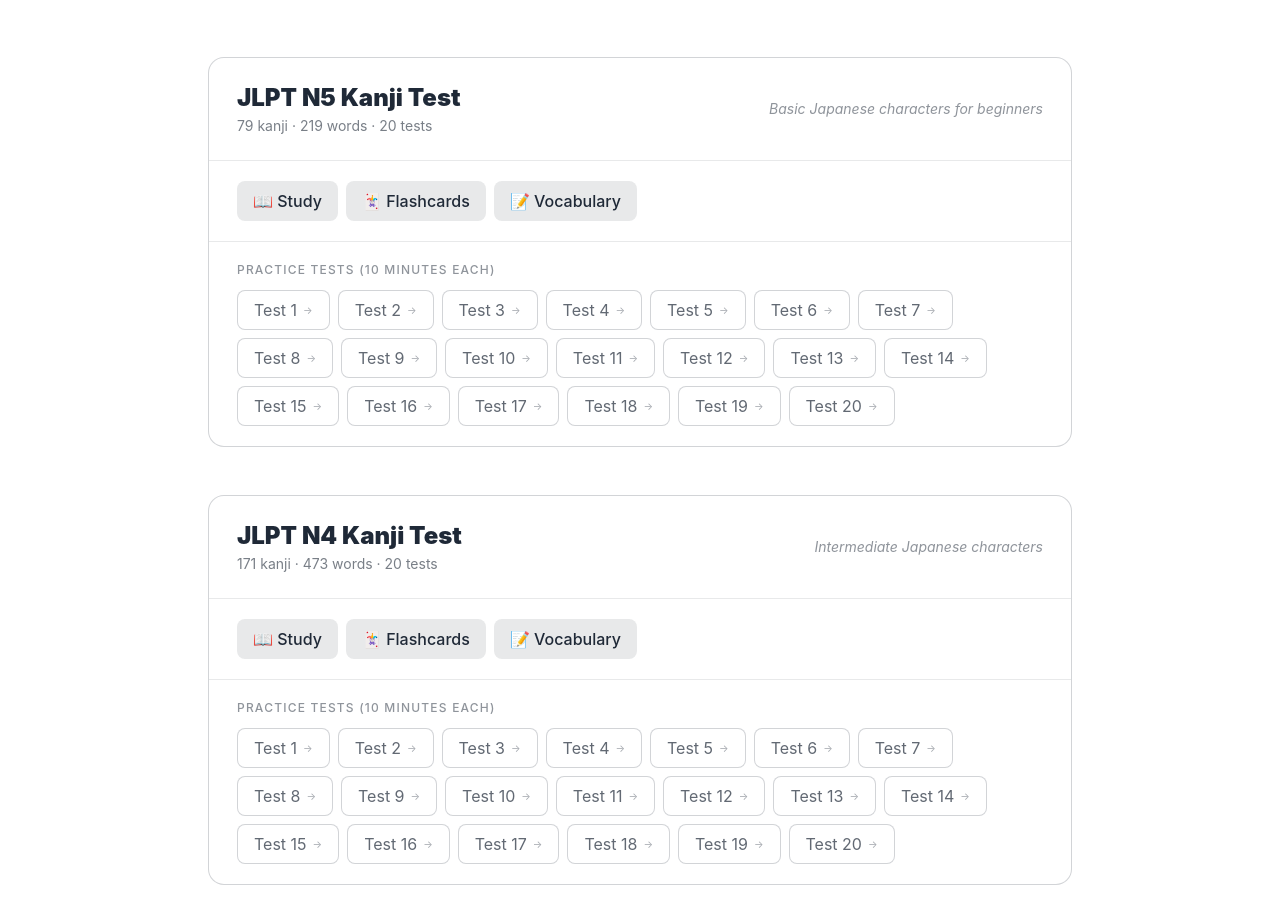
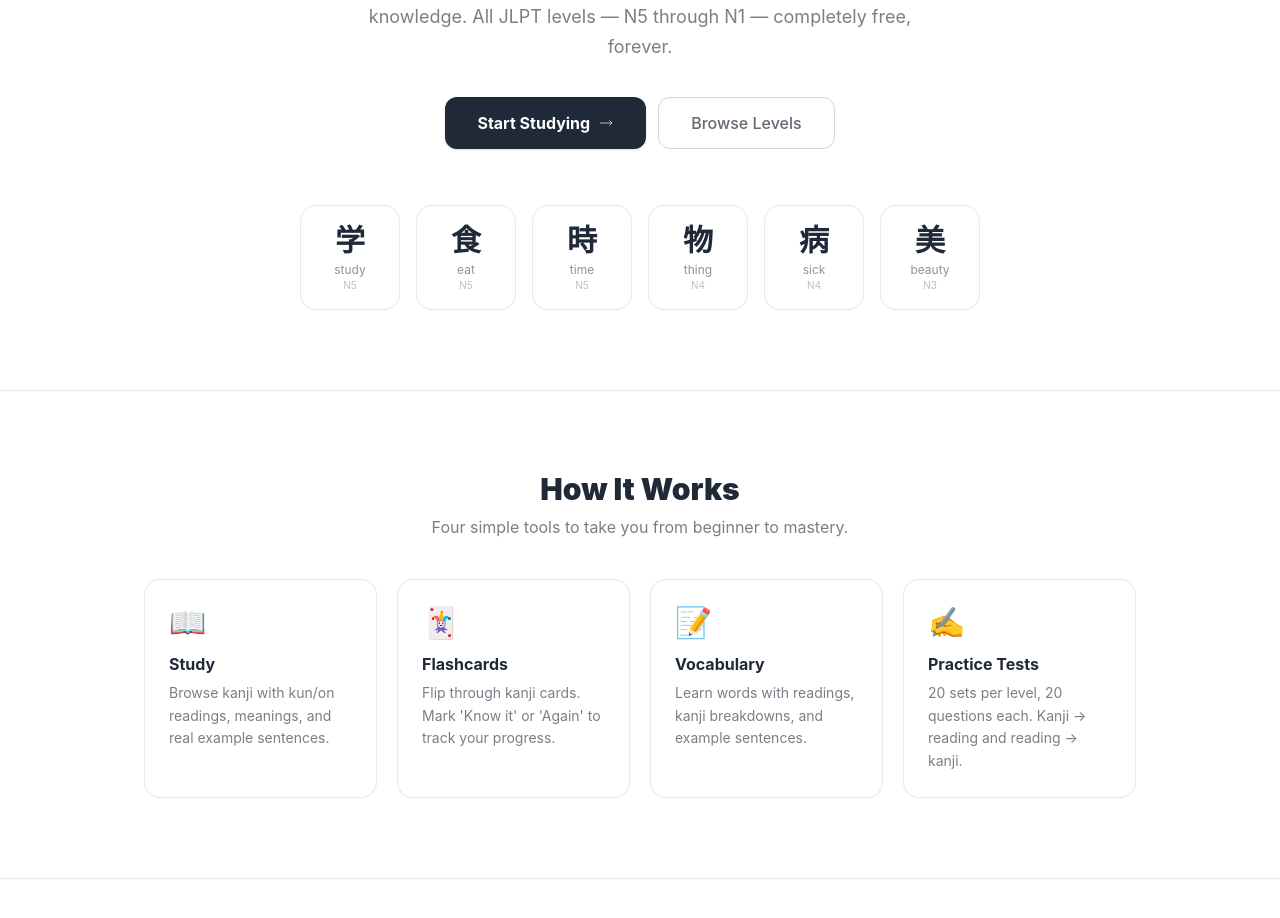
Before and after one commit to xh8khar/kanjitest.online, an Astro site: page / in a window 1280 px wide. Shown: the part 348-1266 px from the top of the page. Built offline with nearby package versions, Linux system fonts and the light colour scheme; Astro itself is replaced by a stand-in of ours; no server answers.

Commit message:
redesign homepage: modern hero with sample kanji, feature cards, level cards, CTA sections

```diff
--- a/src/pages/index.astro
+++ b/src/pages/index.astro
@@ -1,13 +1,30 @@
 ---
 import DefaultLayout from "@/layouts/DefaultLayout.astro"
+import { getAll, getVocabulary } from "@/lib/kanji"
 import { siteUrl, collectionPageSchema } from "@/lib/seo"
 
 const levels = [
-  { id: "n5", label: "N5", kanji: 79, vocab: 219, desc: "Basic Japanese characters for beginners" },
-  { id: "n4", label: "N4", kanji: 171, vocab: 473, desc: "Intermediate Japanese characters" },
-  { id: "n3", label: "N3", kanji: 367, vocab: 935, desc: "Upper-intermediate Japanese characters" },
-  { id: "n2", label: "N2", kanji: 984, vocab: 3432, desc: "Advanced Japanese characters" },
-  { id: "n1", label: "N1", kanji: 2215, vocab: 9250, desc: "Master-level Japanese characters" },
+  { id: "n5", label: "N5", kanji: 79, vocab: 219, color: "bg-emerald-500", desc: "Foundations" },
+  { id: "n4", label: "N4", kanji: 171, vocab: 473, color: "bg-sky-500", desc: "Building" },
+  { id: "n3", label: "N3", kanji: 367, vocab: 935, color: "bg-violet-500", desc: "Confidence" },
+  { id: "n2", label: "N2", kanji: 984, vocab: 3432, color: "bg-orange-500", desc: "Advanced" },
+  { id: "n1", label: "N1", kanji: 2215, vocab: 9250, color: "bg-rose-500", desc: "Mastery" },
+]
+
+const sampleKanji = [
+  { char: "学", meaning: "study", level: "N5", url: "/n5/study/%E5%AD%A6/" },
+  { char: "食", meaning: "eat", level: "N5", url: "/n5/study/%E9%A3%9F/" },
+  { char: "時", meaning: "time", level: "N5", url: "/n5/study/%E6%99%82/" },
+  { char: "物", meaning: "thing", level: "N4", url: "/n4/study/%E7%89%A9/" },
+  { char: "病", meaning: "sick", level: "N4", url: "/n4/study/%E7%97%85/" },
+  { char: "美", meaning: "beauty", level: "N3", url: "/n3/study/%E7%BE%8E/" },
+]
+
+const features = [
+  { icon: "📖", title: "Study", desc: "Browse kanji with kun/on readings, meanings, and real example sentences.", url: "/n5/study/" },
+  { icon: "🃏", title: "Flashcards", desc: "Flip through kanji cards. Mark 'Know it' or 'Again' to track your progress.", url: "/n5/flashcards/" },
+  { icon: "📝", title: "Vocabulary", desc: "Learn words with readings, kanji breakdowns, and example sentences.", url: "/n5/vocabulary/" },
+  { icon: "✍️", title: "Practice Tests", desc: "20 sets per level, 20 questions each. Kanji → reading and reading → kanji.", url: "/n5/sets/1/" },
 ]
 
 const jsonLd = collectionPageSchema(
@@ -21,150 +38,159 @@ const jsonLd = collectionPageSchema(
   title="Free JLPT Kanji Study, Quiz & Test — N5, N4, N3, N2 & N1"
   description="Master JLPT N5, N4, N3, N2, and N1 kanji with KanjiTest.Online — study with example words, flip flashcards, test your knowledge. Free forever."
 >
-  <div class="max-w-4xl mx-auto px-4 py-8 sm:py-12">
-    <script
-      type="application/ld+json"
-      set:html={JSON.stringify(jsonLd)}
-    />
+  <script type="application/ld+json" set:html={JSON.stringify(jsonLd)} />
 
   <!-- Hero -->
-    <div class="text-center mb-10 sm:mb-14">
-      <h1 class="text-3xl sm:text-5xl font-black text-ink leading-tight">
-        Free JLPT Kanji <span class="text-blue-500">Test</span> Online
+  <section class="relative overflow-hidden">
+    <div class="max-w-5xl mx-auto px-4 pt-10 sm:pt-16 pb-14 sm:pb-20 text-center">
+      <div class="inline-flex items-center gap-1.5 bg-ink/5 text-ink/60 text-xs sm:text-sm rounded-full px-3.5 py-1.5 mb-5 sm:mb-6 font-medium">
+        <span class="w-1.5 h-1.5 rounded-full bg-emerald-500" />
+        Completely free — no account needed
+      </div>
+      <h1 class="text-4xl sm:text-6xl font-black text-ink leading-[1.1] tracking-tight">
+        Master JLPT Kanji<br />
+        <span class="text-blue-500">Free &amp; Online</span>
       </h1>
-      <p class="text-sm sm:text-lg text-ink/70 mt-2 sm:mt-3 font-medium">
-        N5 Kanji Test · N4 Kanji Test · N3 Kanji Test · N2 Kanji Test · N1 Kanji Test with answers
+      <p class="text-sm sm:text-lg text-ink/60 mt-3 sm:mt-4 max-w-xl mx-auto leading-relaxed">
+        Study kanji with readings and examples. Flip flashcards. Test your knowledge.
+        All JLPT levels — N5 through N1 — completely free, forever.
       </p>
-      <p class="text-xs sm:text-sm text-ink/50 mt-1.5 sm:mt-2">
-        Study, Flashcards, Vocabulary & Practice Quizzes — Free forever
-      </p>
-    </div>
 
-    <!-- Level quick-nav -->
-    <div class="flex flex-wrap justify-center gap-1.5 sm:gap-3 mb-12 sm:mb-16 px-2">
-      {levels.map((l) => (
-        <a
-          key={l.id}
-          href={`#${l.id}`}
-          class="h-10 sm:h-14 px-3 sm:px-8 bg-ink text-white rounded-xl text-xs sm:text-base font-bold flex items-center hover:bg-ink/80 transition-all shrink-0"
-        >
-          Kanji {l.label}
+      <!-- CTA buttons -->
+      <div class="flex flex-wrap justify-center gap-3 mt-7 sm:mt-9">
+        <a href="/n5/study/" class="h-11 sm:h-13 px-6 sm:px-8 bg-ink text-white text-sm sm:text-base font-bold rounded-xl flex items-center gap-2 hover:bg-ink/80 transition-all shadow-sm">
+          Start Studying
+          <svg class="w-4 h-4" fill="none" stroke="currentColor" viewBox="0 0 24 24"><path strokeLinecap="round" strokeLinejoin="round" strokeWidth={2.5} d="M17 8l4 4m0 0l-4 4m4-4H3" /></svg>
         </a>
-      ))}
-      <a
-        href="#why"
-        class="h-10 sm:h-14 px-3 sm:px-8 border border-ink/20 rounded-xl text-xs sm:text-base font-medium text-ink/70 flex items-center hover:border-ink/40 transition-all shrink-0"
-      >
-        Why?
+        <a href="#levels" class="h-11 sm:h-13 px-6 sm:px-8 border border-ink/20 text-sm sm:text-base font-medium rounded-xl flex items-center text-ink/70 hover:text-ink hover:border-ink/40 transition-all">
+          Browse Levels
         </a>
       </div>
 
-    <!-- Per-level sections -->
-    {levels.map((l) => (
-      <section key={l.id} id={l.id} class="mb-10 sm:mb-12 scroll-mt-20">
-        <div class="border border-ink/20 rounded-2xl bg-white overflow-hidden">
-          <div class="px-5 sm:px-7 py-5 sm:py-6 border-b border-ink/10">
-            <div class="flex flex-col sm:flex-row sm:items-center sm:justify-between gap-2">
-              <div>
-                <h2 class="text-xl sm:text-2xl font-black text-ink">JLPT {l.label} Kanji Test</h2>
-                <p class="text-xs sm:text-sm text-ink/60 mt-0.5">{l.kanji} kanji · {l.vocab} words · 20 tests</p>
-              </div>
-              <p class="text-xs sm:text-sm text-ink/50 italic">{l.desc}</p>
-            </div>
-          </div>
-
-          <div class="px-5 sm:px-7 py-4 sm:py-5 border-b border-ink/10">
-            <div class="flex flex-wrap gap-1.5 sm:gap-2">
-              <a href={`/${l.id}/study/`} class="h-9 sm:h-10 px-3 sm:px-4 bg-ink/10 text-ink rounded-lg text-xs sm:text-sm font-medium flex items-center gap-1.5 hover:bg-ink/20 transition-all">
-                📖 Study
-              </a>
-              <a href={`/${l.id}/flashcards/`} class="h-9 sm:h-10 px-3 sm:px-4 bg-ink/10 text-ink rounded-lg text-xs sm:text-sm font-medium flex items-center gap-1.5 hover:bg-ink/20 transition-all">
-                🃏 Flashcards
-              </a>
-              <a href={`/${l.id}/vocabulary/`} class="h-9 sm:h-10 px-3 sm:px-4 bg-ink/10 text-ink rounded-lg text-xs sm:text-sm font-medium flex items-center gap-1.5 hover:bg-ink/20 transition-all">
-                📝 Vocabulary
-              </a>
-            </div>
-          </div>
-
-          <div class="px-5 sm:px-7 py-4 sm:py-5">
-            <p class="text-xs font-medium uppercase tracking-widest text-ink/50 mb-3">Practice Tests (10 minutes each)</p>
-            <div class="flex flex-wrap gap-2">
-              {Array.from({ length: 20 }, (_, i) => i + 1).map((n) => (
+      <!-- Sample kanji preview -->
+      <div class="mt-10 sm:mt-14 flex flex-wrap justify-center gap-3 sm:gap-4">
+        {sampleKanji.map((k) => (
           <a
-                  key={n}
-                  href={`/${l.id}/sets/${n}/`}
-                  class="inline-flex items-center gap-1.5 h-9 sm:h-10 px-3 sm:px-4 border border-ink/20 rounded-lg text-xs sm:text-sm text-ink/70 hover:border-ink/40 hover:text-ink transition-all bg-white"
+            key={k.char}
+            href={k.url}
+            class="group bg-white border border-ink/10 rounded-xl sm:rounded-2xl px-4 sm:px-6 py-3 sm:py-4 hover:border-ink/30 hover:shadow-sm transition-all text-center min-w-[80px] sm:min-w-[100px]"
           >
-                  Test {n}
-                  <span class="text-[10px] text-ink/40">&rarr;</span>
+            <div class="text-2xl sm:text-3xl font-black text-ink group-hover:scale-110 transition-transform">{k.char}</div>
+            <div class="text-[10px] sm:text-xs text-ink/50 mt-1">{k.meaning}</div>
+            <div class="text-[10px] text-ink/30">{k.level}</div>
           </a>
         ))}
       </div>
     </div>
+  </section>
+
+  <!-- How it works -->
+  <section class="border-t border-ink/10">
+    <div class="max-w-5xl mx-auto px-4 py-14 sm:py-20">
+      <h2 class="text-2xl sm:text-3xl font-black text-ink text-center">How It Works</h2>
+      <p class="text-sm sm:text-base text-ink/60 text-center mt-2 max-w-xl mx-auto">Four simple tools to take you from beginner to mastery.</p>
+
+      <div class="grid sm:grid-cols-2 lg:grid-cols-4 gap-4 sm:gap-5 mt-8 sm:mt-10">
+        {features.map((f) => (
+          <a
+            key={f.title}
+            href={f.url}
+            class="border border-ink/10 rounded-2xl p-5 sm:p-6 bg-white hover:border-ink/30 hover:shadow-sm transition-all group"
+          >
+            <span class="text-2xl sm:text-3xl">{f.icon}</span>
+            <h3 class="text-sm sm:text-base font-bold text-ink mt-3 group-hover:text-blue-600 transition-colors">{f.title}</h3>
+            <p class="text-xs sm:text-sm text-ink/60 mt-1.5 leading-relaxed">{f.desc}</p>
+          </a>
+        ))}
       </div>
-      </section>
-    ))}
-
-    <!-- Why Learn Kanji -->
-    <section id="why" class="mb-10 sm:mb-12 scroll-mt-20">
-      <div class="border-t border-ink/20 pt-8 sm:pt-10">
-        <h2 class="text-lg sm:text-xl font-bold text-ink mb-4">Why You Should Learn Kanji</h2>
-        <p class="text-xs sm:text-sm text-ink/70 leading-relaxed mb-5">
-          In Japanese, there are about 2,000 common kanji characters. Kanji is arguably the most prominent part
-          of the Japanese writing system. The elegant characters, originally adapted from Chinese, make up most
-          of written Japanese. You can see them in books, magazines, on signs, and everywhere. Understanding
-          kanji is essential to fully comprehend the Japanese language and culture.
-        </p>
     </div>
   </section>
 
-    <!-- Kanji by JLPT Level -->
-    <section class="mb-10 sm:mb-12">
-      <div class="border-t border-ink/20 pt-8 sm:pt-10">
-        <h2 class="text-lg sm:text-xl font-bold text-ink mb-4">Kanji by JLPT Level</h2>
-        <p class="text-xs sm:text-sm text-ink/70 leading-relaxed mb-5">
-          The Japanese-Language Proficiency Test (JLPT) is the main standardized test of Japanese ability for
-          non-native speakers. It is composed of 5 levels, from N5 (most basic) to N1 (most advanced).
-        </p>
-        <div class="space-y-2.5">
-          <div class="flex items-center gap-3 sm:gap-4">
-            <span class="w-8 sm:w-10 shrink-0 text-sm sm:text-base font-bold text-ink">N5</span>
-            <div class="flex-1 h-2 sm:h-2.5 bg-ink/10 rounded-full overflow-hidden">
-              <div class="h-full bg-ink rounded-full" style="width: 4%" />
+  <!-- Levels -->
+  <section id="levels" class="border-t border-ink/10">
+    <div class="max-w-5xl mx-auto px-4 py-14 sm:py-20">
+      <h2 class="text-2xl sm:text-3xl font-black text-ink text-center">Choose Your Level</h2>
+      <p class="text-sm sm:text-base text-ink/60 text-center mt-2 max-w-xl mx-auto">Every level includes study guides, flashcards, vocabulary, and 20 practice tests.</p>
+
+      <div class="grid sm:grid-cols-2 lg:grid-cols-3 gap-4 sm:gap-5 mt-8 sm:mt-10">
+        {levels.map((l) => (
+          <a
+            key={l.id}
+            href={`/${l.id}/`}
+            class="border border-ink/10 rounded-2xl bg-white hover:border-ink/30 hover:shadow-sm transition-all overflow-hidden group"
+          >
+            <div class="h-1.5 {l.color}" />
+            <div class="p-5 sm:p-6">
+              <div class="flex items-center justify-between mb-3">
+                <span class="text-lg sm:text-xl font-black text-ink">{l.label}</span>
+                <span class="text-[11px] sm:text-xs text-ink/50 bg-ink/5 rounded-full px-2.5 py-0.5 font-medium">{l.desc}</span>
               </div>
-            <span class="w-24 sm:w-32 shrink-0 text-[11px] sm:text-xs text-ink/60 text-right">~100 kanji</span>
+              <div class="flex gap-3 sm:gap-4 text-xs sm:text-sm text-ink/70">
+                <span><strong class="text-ink font-semibold">{l.kanji}</strong> kanji</span>
+                <span><strong class="text-ink font-semibold">{l.vocab}</strong> words</span>
+                <span><strong class="text-ink font-semibold">20</strong> tests</span>
               </div>
-          <div class="flex items-center gap-3 sm:gap-4">
-            <span class="w-8 sm:w-10 shrink-0 text-sm sm:text-base font-bold text-ink">N4</span>
-            <div class="flex-1 h-2 sm:h-2.5 bg-ink/10 rounded-full overflow-hidden">
-              <div class="h-full bg-ink rounded-full" style="width: 15%" />
+              <div class="mt-4 pt-3 border-t border-ink/10 flex items-center justify-between">
+                <span class="text-xs text-ink/50">Start learning</span>
+                <span class="text-ink/30 group-hover:text-ink/60 transition-colors text-sm">&rarr;</span>
               </div>
-            <span class="w-24 sm:w-32 shrink-0 text-[11px] sm:text-xs text-ink/60 text-right">~300 kanji</span>
             </div>
-          <div class="flex items-center gap-3 sm:gap-4">
-            <span class="w-8 sm:w-10 shrink-0 text-sm sm:text-base font-bold text-ink">N3</span>
-            <div class="flex-1 h-2 sm:h-2.5 bg-ink/10 rounded-full overflow-hidden">
-              <div class="h-full bg-ink rounded-full" style="width: 33%" />
-            </div>
-            <span class="w-24 sm:w-32 shrink-0 text-[11px] sm:text-xs text-ink/60 text-right">~650 kanji</span>
-          </div>
-          <div class="flex items-center gap-3 sm:gap-4">
-            <span class="w-8 sm:w-10 shrink-0 text-sm sm:text-base font-bold text-ink">N2</span>
-            <div class="flex-1 h-2 sm:h-2.5 bg-ink/10 rounded-full overflow-hidden">
-              <div class="h-full bg-ink rounded-full" style="width: 50%" />
-            </div>
-            <span class="w-24 sm:w-32 shrink-0 text-[11px] sm:text-xs text-ink/60 text-right">~1,000 kanji</span>
-          </div>
-          <div class="flex items-center gap-3 sm:gap-4">
-            <span class="w-8 sm:w-10 shrink-0 text-sm sm:text-base font-bold text-ink">N1</span>
-            <div class="flex-1 h-2 sm:h-2.5 bg-ink/10 rounded-full overflow-hidden">
-              <div class="h-full bg-ink rounded-full" style="width: 100%" />
-            </div>
-            <span class="w-24 sm:w-32 shrink-0 text-[11px] sm:text-xs text-ink/60 text-right">~2,000 kanji</span>
-          </div>
+          </a>
+        ))}
       </div>
     </div>
   </section>
+
+  <!-- Quick action: jump straight to a test -->
+  <section class="bg-ink text-white">
+    <div class="max-w-5xl mx-auto px-4 py-14 sm:py-20 text-center">
+      <h2 class="text-2xl sm:text-3xl font-black">Ready to Test Yourself?</h2>
+      <p class="text-sm sm:text-base text-white/60 mt-2 max-w-lg mx-auto">Jump straight into a practice quiz. Pick a set from any level — no sign-up required.</p>
+      <div class="flex flex-wrap justify-center gap-2 sm:gap-3 mt-6 sm:mt-8">
+        {levels.map((l) => (
+          <a
+            key={l.id}
+            href={`/${l.id}/sets/1/`}
+            class="h-10 sm:h-12 px-4 sm:px-6 bg-white/10 hover:bg-white/20 rounded-xl text-xs sm:text-sm font-bold text-white flex items-center gap-2 transition-all"
+          >
+            {l.label} Test 1
+            <svg class="w-3 h-3 text-white/50" fill="none" stroke="currentColor" viewBox="0 0 24 24"><path strokeLinecap="round" strokeLinejoin="round" strokeWidth={2} d="M9 5l7 7-7 7" /></svg>
+          </a>
+        ))}
       </div>
+    </div>
+  </section>
+
+  <!-- JLPT Levels overview -->
+  <section class="border-t border-ink/10">
+    <div class="max-w-5xl mx-auto px-4 py-14 sm:py-20">
+      <h2 class="text-2xl sm:text-3xl font-black text-ink text-center">Kanji by JLPT Level</h2>
+      <p class="text-sm sm:text-base text-ink/60 text-center mt-2 max-w-xl mx-auto">The JLPT spans 5 levels, from N5 (easiest) to N1 (most advanced). Each level progressively adds more kanji.</p>
+
+      <div class="mt-8 sm:mt-10 max-w-2xl mx-auto space-y-3 sm:space-y-4">
+        {levels.map((l) => {
+          const pct = l.id === "n5" ? 4 : l.id === "n4" ? 10 : l.id === "n3" ? 25 : l.id === "n2" ? 50 : 100
+          return (
+            <div key={l.id} class="flex items-center gap-3 sm:gap-4">
+              <span class="w-8 sm:w-10 shrink-0 text-sm sm:text-base font-bold text-ink">{l.label}</span>
+              <div class="flex-1 h-3 sm:h-4 bg-ink/10 rounded-full overflow-hidden">
+                <div class="h-full bg-gradient-to-r from-blue-500 to-blue-600 rounded-full transition-all" style={{ width: `${pct}%` }} />
+              </div>
+              <div class="flex gap-2 sm:gap-3 shrink-0 text-[11px] sm:text-xs text-ink/60">
+                <span>{l.kanji} kanji</span>
+                <span class="hidden sm:inline">{l.vocab} words</span>
+              </div>
+            </div>
+          )
+        })}
+      </div>
+
+      <div class="flex justify-center mt-8 sm:mt-10">
+        <a href="/about/" class="h-11 sm:h-12 px-6 sm:px-8 border border-ink/20 rounded-xl text-sm font-medium text-ink/70 hover:text-ink hover:border-ink/40 transition-all flex items-center gap-2">
+          Learn more about the platform
+          <svg class="w-4 h-4" fill="none" stroke="currentColor" viewBox="0 0 24 24"><path strokeLinecap="round" strokeLinejoin="round" strokeWidth={2} d="M17 8l4 4m0 0l-4 4m4-4H3" /></svg>
+        </a>
+      </div>
+    </div>
+  </section>
 </DefaultLayout>
```
Lines whose indentation alone changed are shown as unchanged.
